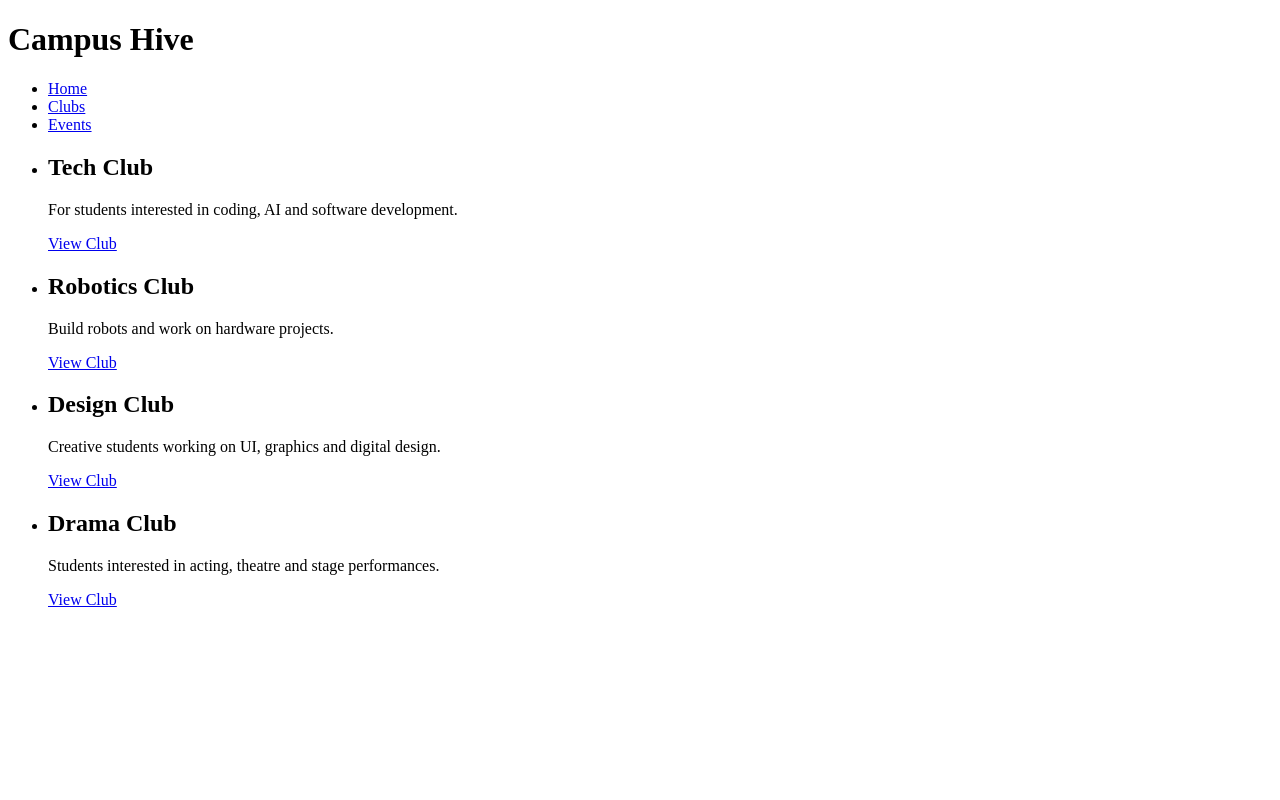
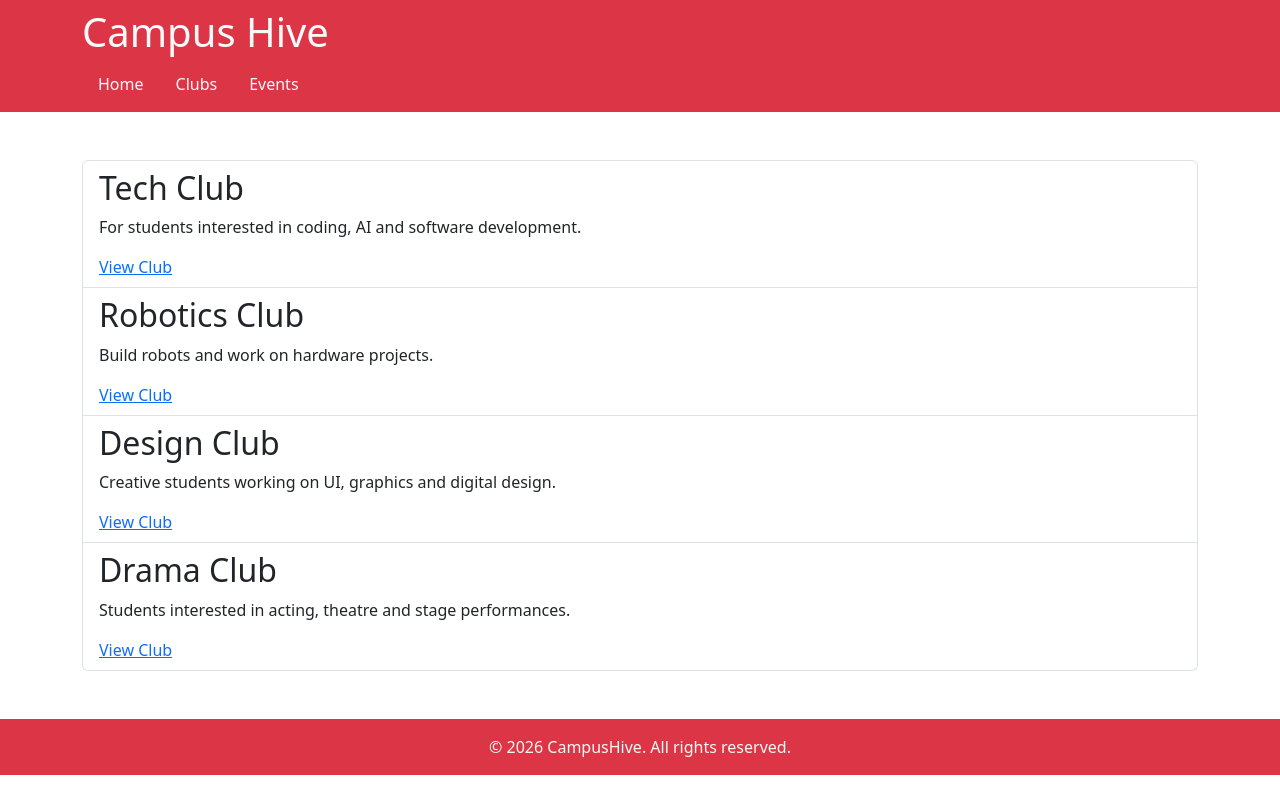
Before and after one commit to vigneshponna07/Campus-Hive, a website: page clubs.html in a window 1280 px wide. Drawn offline with nearby package versions, Linux system fonts and the light colour scheme.

Commit message:
Completed designing clubs page

```diff
--- a/clubs.html
+++ b/clubs.html
@@ -4,40 +4,42 @@
     <meta charset="UTF-8">
     <meta name="viewport" content="width=device-width, initial-scale=1.0">
     <title>Campus Hive | Clubs</title>
+    <link href="https://cdn.jsdelivr.net/npm/bootstrap@5.3.8/dist/css/bootstrap.min.css" rel="stylesheet" integrity="sha384-sRIl4kxILFvY47J16cr9ZwB07vP4J8+LH7qKQnuqkuIAvNWLzeN8tE5YBujZqJLB" crossorigin="anonymous">
 </head>
 
 <body>
-    <head>
-        <h1> Campus Hive</h1>
-      <nav>
-        <ul>
-          <li><a href="index.html">Home</a></li>
-          <li><a href="clubs.html">Clubs</a></li>
-          <li><a href="events.html">Events</a></li>
-        </ul>
-      </nav>
+  <header class="p-2 bg-danger text-light ">
+    <div class="container">
+   <h1 class="h1" > Campus Hive</h1>
+   <nav>
+    <ul class="nav">
+      <li class="nav-item"><a class="nav-link text-light " href="index.html">Home</a></li>
+      <li class="nav-item"><a class="nav-link text-light " href="clubs.html">Clubs</a></li>
+      <li class="nav-item"><a class="nav-link text-light " href="events.html">Events</a></li>
+    </ul>
+   </nav>
+  </div>
+  </header>
 
-      </head>
-
-      <main>
+      <main class="container mt-5 mb-5">
         <section>
-          <ul>
-            <li>
+          <ul class="list-group">
+            <li class="list-group-item">
               <h2> Tech Club</h2>
               <p>For students interested in coding, AI and software development.</p>
               <a href="profile.html?id=1">View Club</a>
             </li>
-            <li>
+            <li class="list-group-item">
               <h2>Robotics Club</h2>
               <p>Build robots and work on hardware projects.</p>
               <a href="profile.html?id=2">View Club</a>
             </li>
-            <li>
+            <li class="list-group-item">
               <h2>Design Club</h2>
               <p>Creative students working on UI, graphics and digital design.</p>
               <a href="profile.html?id=3">View Club</a>
             </li>
-            <li>
+            <li class="list-group-item">
               <h2>Drama Club</h2>
               <p>Students interested in acting, theatre and stage performances.</p>
               <a href="profile.html?id=4">View Club</a>
@@ -45,5 +47,8 @@
           </ul>
         </section>
       </main>
+      <footer class="text-center bg-danger text-light p-3">
+        &copy; 2026 CampusHive. All rights reserved.
+      </footer>
 </body>
 </html>
```
Also changed, not shown: events.html (+1 -0 lines), index.html (+3 -4 lines).
